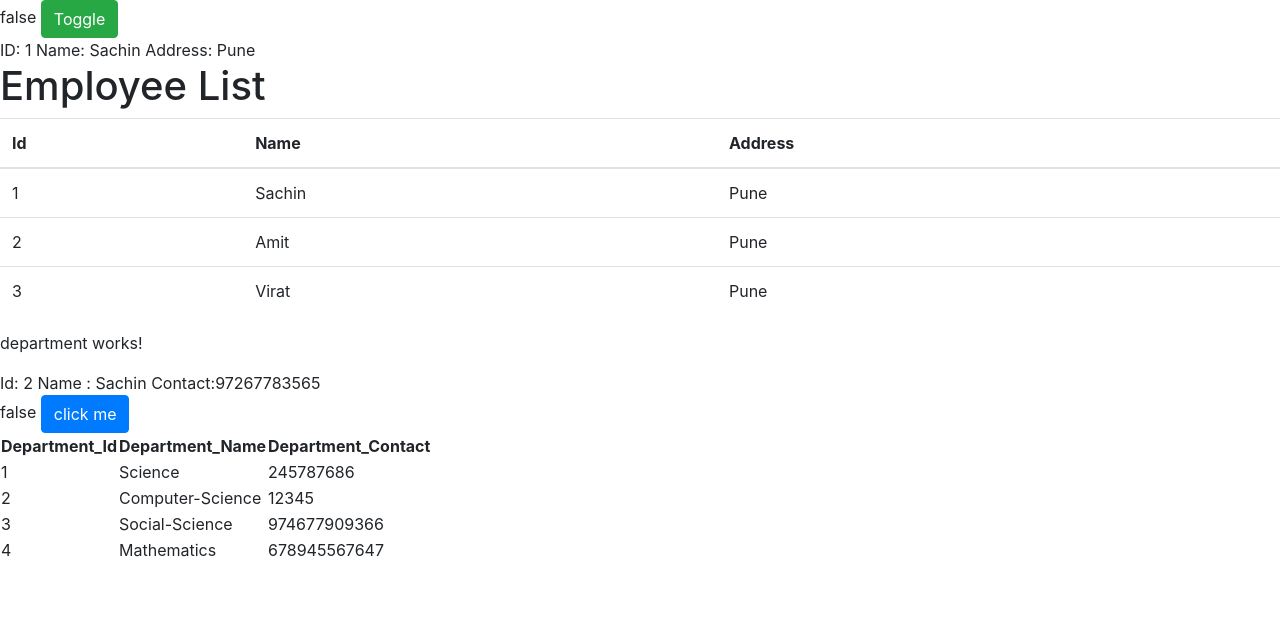
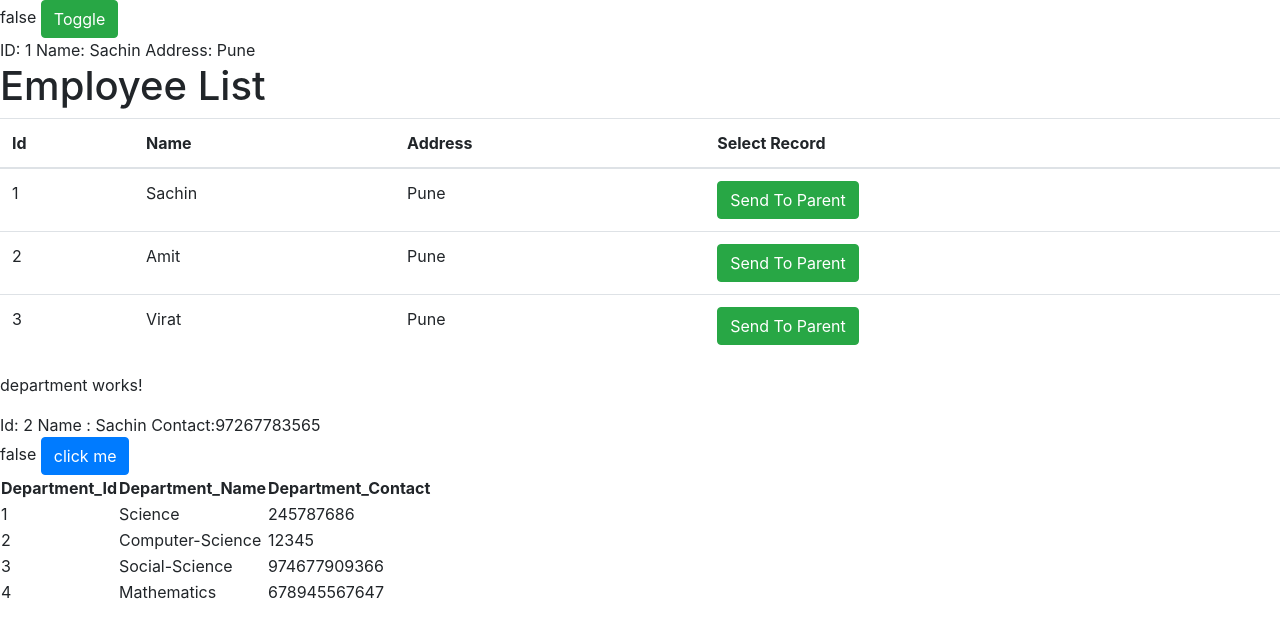
Before and after one commit to santoshyadav198613/Lips-Oct18-Angular, an Angular app: page / in a window 1280 px wide. Shown: the top 638 px of the page. Built offline with nearby package versions, Linux system fonts and the light colour scheme.

Commit message:
added output decorator

```diff
--- a/src/app/employee/employee-list/employee-list.component.html
+++ b/src/app/employee/employee-list/employee-list.component.html
@@ -10,12 +10,16 @@
     <th>
       Address
     </th>
+    <th>
+      Select Record
+    </th>
   </thead>
   <tbody>
     <tr *ngFor="let employee of employeeList">
       <td>{{employee.id}}</td>
       <td [innerText]="employee.name"></td>
       <td>{{employee.address}}</td>
+      <td><button class="btn btn-success" (click)="selectEmployee(employee)">Send To Parent</button></td>
     </tr>
   </tbody>
 </table>
--- a/src/app/employee/employee-list/employee-list.component.ts
+++ b/src/app/employee/employee-list/employee-list.component.ts
@@ -1,4 +1,4 @@
-import { Component, OnInit, Input } from '@angular/core';
+import { Component, OnInit, Input, Output, EventEmitter } from '@angular/core';
 import { IEmployee } from '../IEmployee';
 
 @Component({
@@ -8,11 +8,18 @@ import { IEmployee } from '../IEmployee';
 })
 export class EmployeeListComponent implements OnInit {
 
-  @Input() employeeList : IEmployee;
-  @Input() title : string;
+  @Input() employeeList: IEmployee;
+  @Input() title: string;
+  @Output() sendToParent: EventEmitter<IEmployee> = new EventEmitter<IEmployee>();
+
   constructor() { }
 
   ngOnInit() {
   }
 
+  selectEmployee(employee: IEmployee) {
+    console.log(employee);
+    this.sendToParent.emit(employee);
+  }
+
 }
--- a/src/app/employee/employee.component.html
+++ b/src/app/employee/employee.component.html
@@ -29,4 +29,4 @@
 </div>
 
 <!-- {{empList | json}} -->
-<app-employee-list [employeeList]="empList" [title]="'Employee List'"></app-employee-list>
+<app-employee-list [employeeList]="empList" [title]="'Employee List'" (sendToParent)="receiveFromChild($event)"></app-employee-list>
--- a/src/app/employee/employee.component.ts
+++ b/src/app/employee/employee.component.ts
@@ -26,4 +26,9 @@ export class EmployeeComponent {
   toggle() {
     this.hidden = !this.hidden;
   }
+
+  receiveFromChild(employee:  IEmployee) {
+    console.log(employee);
+    this.employee = employee;
+  }
 }
```
